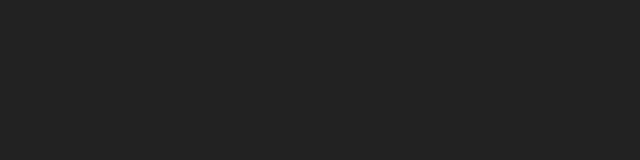
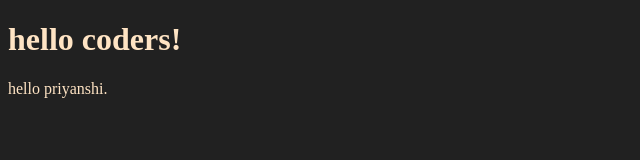
Before and after one commit to Priyanshipal7827/learn-js, a plain HTML site: page index.html in a window 1280 px wide. Shown: the whole page, without its empty margins (0-640 px from the left). Drawn offline with Linux system fonts and the light colour scheme.

Commit message:
learn dom

```diff
--- a/index.html
+++ b/index.html
@@ -6,6 +6,20 @@
     <title>DOM</title>
 </head>
 <body style=" background-color: #212121; color: bisque;">
-
+    <div>
+        <h1>hello coders! </h1>
+    </div>
 </body>
+<script>
+     const div = document.createElement("div");
+     console.log(div);
+ const h1 = document.createElement("h1");
+ console.log(h1);
+ div.className = "main";
+ div.id = Math.round(Math.random()*10 +1);
+ div.setAttribute("title", "generate title");
+  const addtext = document.createTextNode("hello priyanshi.");
+ div.appendChild(addtext);
+ document.body.appendChild(div);
+</script>
 </html>
```
Also changed, not shown: DOM/index.html (added).
